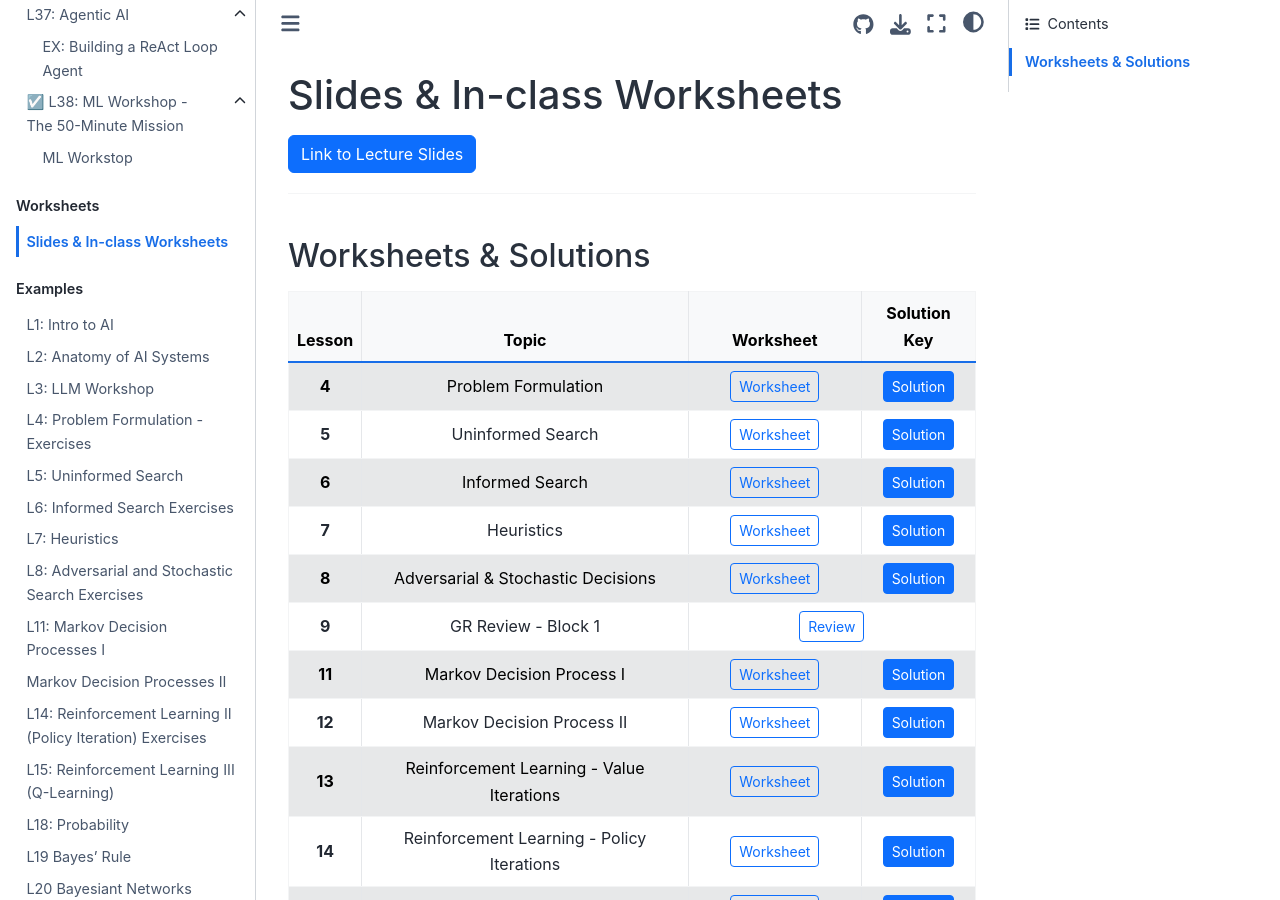
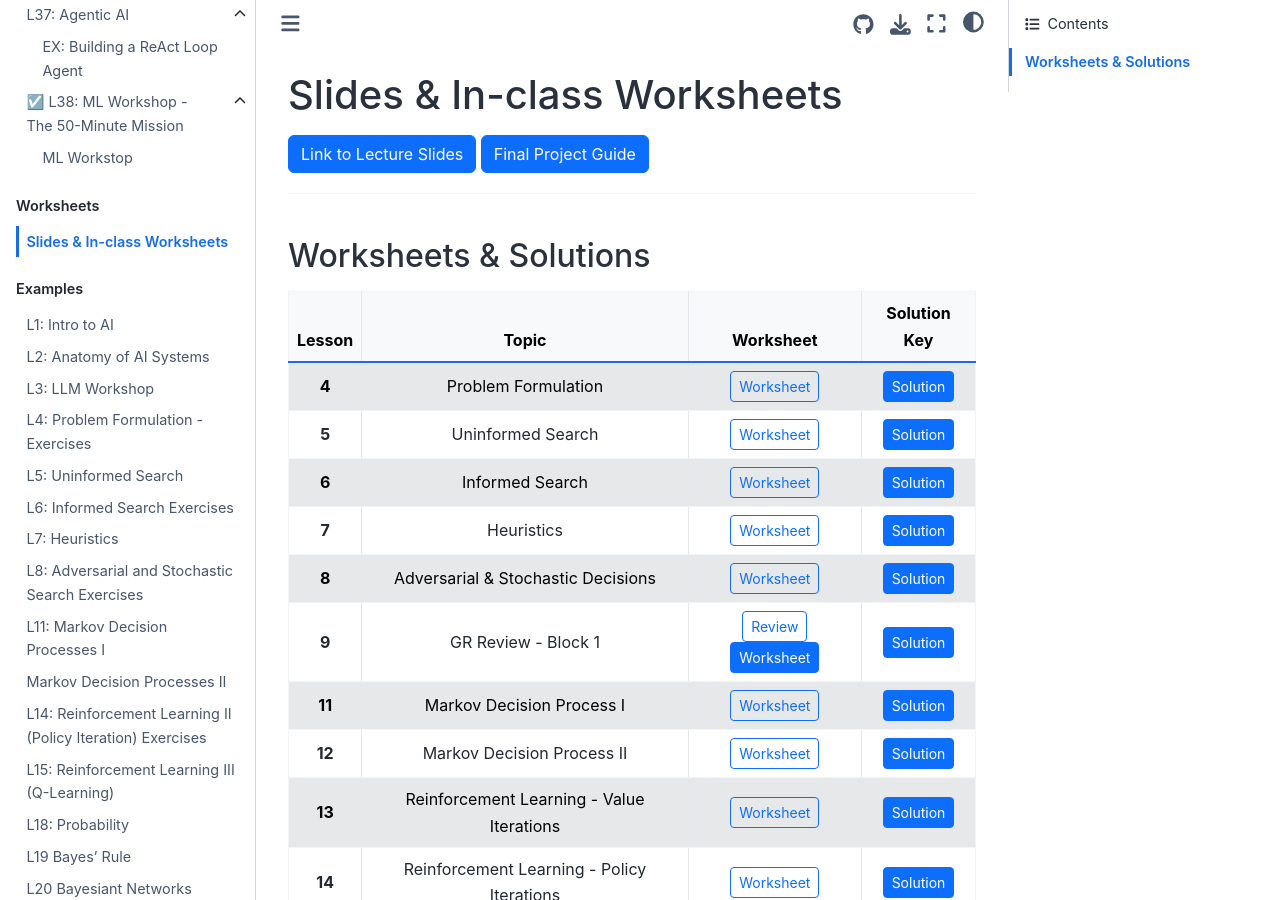
Before and after one commit to USAFADFCS/CS471_Intro_to_AI, a Jupyter Book: the page built from book/worksheets/worksheets.md, in a window 1280 px wide and 900 px high. Built offline with Jupyter Book 1.0.4 settings and Sphinx 7.4.7 and the Sphinx Book theme 1.1.4, drawn with Linux system fonts in a browser that asks for light colours; pages that are not in the unit, such as notebooks, are missing from menus; comment, search, counter and statistics services are not loaded.

Commit message:
Updated worksheets, added final project guide with teams.

```diff
--- a/book/worksheets/worksheets.md
+++ b/book/worksheets/worksheets.md
@@ -41,6 +41,7 @@
     <a href="https://github.com/USAFADFCS/CS471_Intro_to_AI/tree/main/slides/" target="_blank" rel="noopener noreferrer" class="btn btn-primary" role="button">
         Link to Lecture Slides
     </a>
+    <a href="471_Final_Project_Guide.pdf" target="_blank" rel="noopener noreferrer" class="btn btn-primary" role="button"> Final Project Guide </a>
 </div>
 
 ---
@@ -110,8 +111,12 @@
             <tr>
                 <td><strong>9</strong></td>
                 <td>GR Review - Block 1</td>
-                <td colspan="2" class="text-center">
+                <td>
                     <a href="9_gr_review.pdf" target="_blank" rel="noopener noreferrer" class="btn btn-sm btn-outline-primary" role="button">Review</a>
+                    <a href="block1_worksheet.pdf" target="_blank" rel="noopener noreferrer" class="btn btn-sm btn-primary" role="button">Worksheet</a>
+                </td>
+                <td>
+                    <a href="block1_worksheet_solutions.pdf" target="_blank" rel="noopener noreferrer" class="btn btn-sm btn-primary" role="button">Solution</a>
                 </td>
             </tr>
             <tr>
@@ -239,7 +244,7 @@
                 <td><strong>24</strong></td>
                 <td>GR Review - Block 3</td>
                 <td>
-                    <a href="16_GR2_review_v4.pdf" target="_blank" rel="noopener noreferrer" class="btn btn-sm btn-outline-primary" role="button">Review</a>
+                    <a href="16_GR2_review_v4.pdf" target="_blank" rel="noopener noreferrer" class="btn btn-sm btn-outline-primary disabled" role="button">Review</a>
                     <a href="block3_worksheet.pdf" target="_blank" rel="noopener noreferrer" class="btn btn-sm btn-primary" role="button">Worksheet</a>
                 </td>
                 <td>
```
Also changed, not shown: 4 other files.
